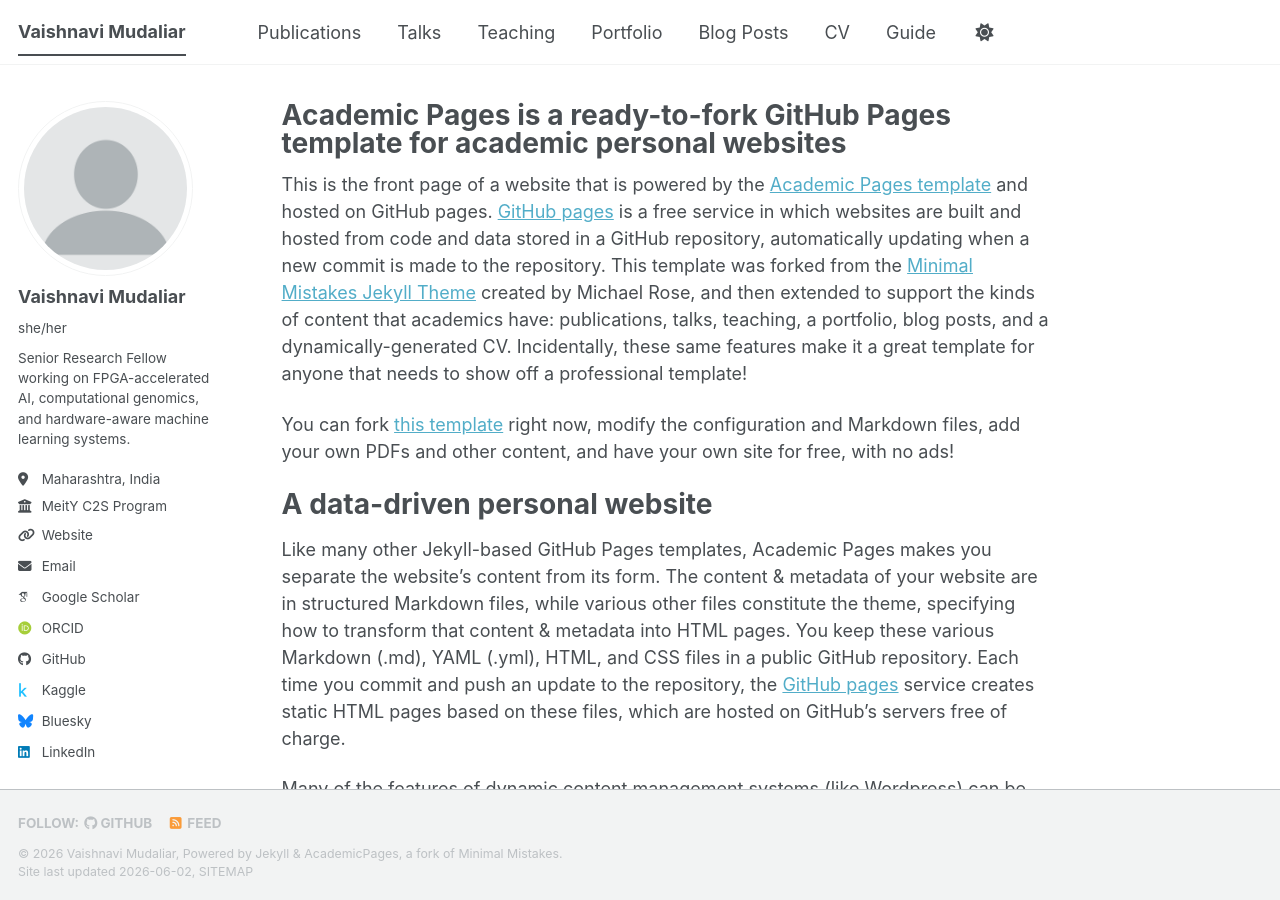
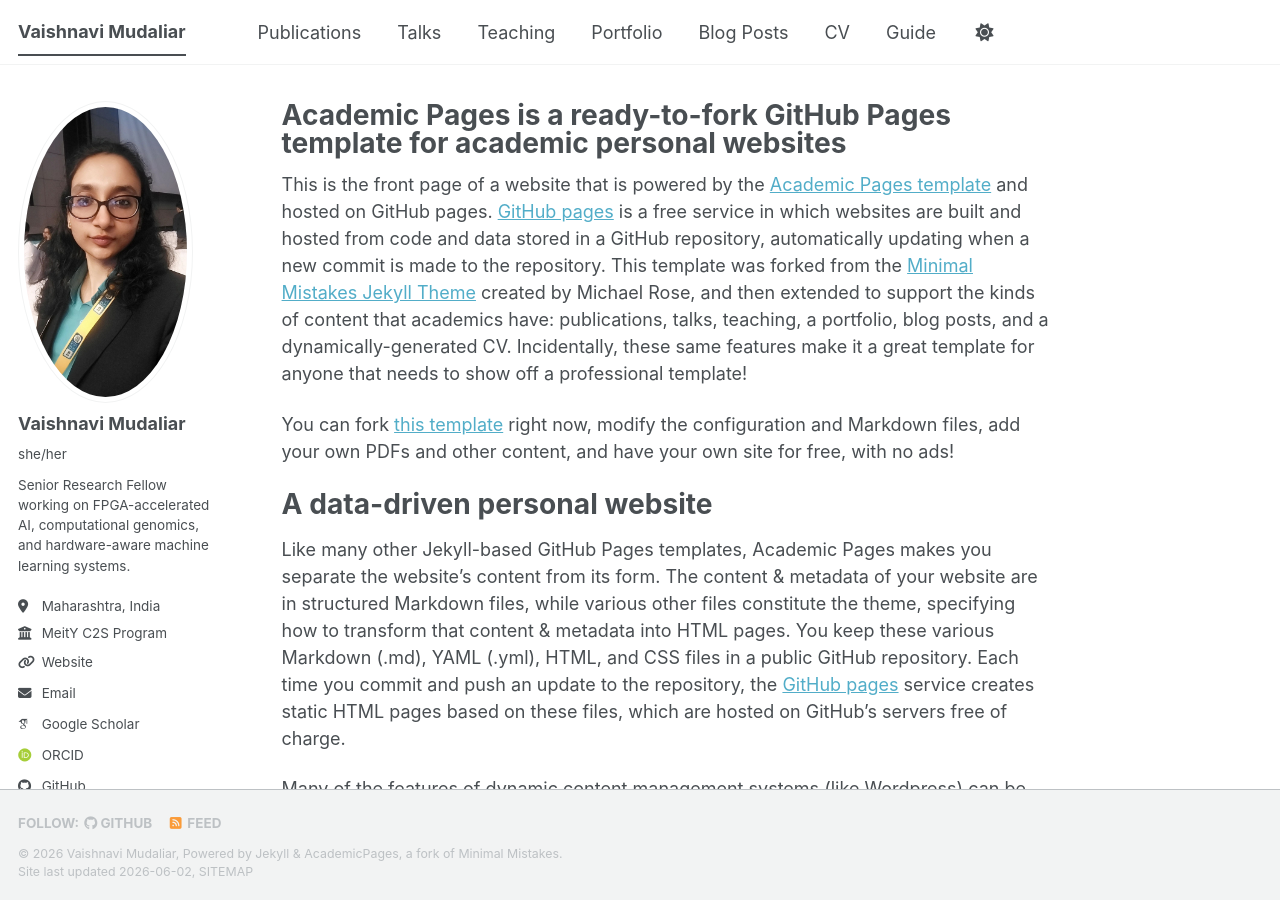
Before and after one commit to VaishnaviMudaliar/VaishnaviMudaliar.github.io, a Jekyll site: the page built from _pages/about.md, in a window 1280 px wide and 900 px high. Built offline with Jekyll 4.4.1, drawn with Linux system fonts in a browser that asks for light colours; some web fonts are replaced; a script bundle is joined from its source files by our own code; library files that are not in the unit come from our copies.

Commit message:
Update _config.yml

```diff
--- a/_config.yml
+++ b/_config.yml
@@ -27,7 +27,7 @@ repository               : "VaishnaviMudaliar/VaishnaviMudaliar.github.io"
 
 author:
   # Biographic information
-  avatar           : "profile.png"
+  avatar           : "VLSID.jfif"
   name             : "Vaishnavi Mudaliar"
   pronouns         : "she/her"
   bio              : "Senior Research Fellow working on FPGA-accelerated AI, computational genomics, and hardware-aware machine learning systems."
```
